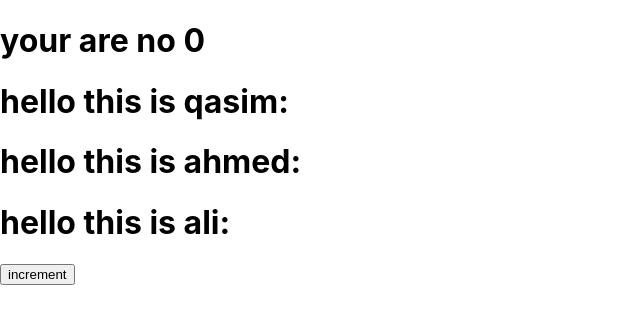
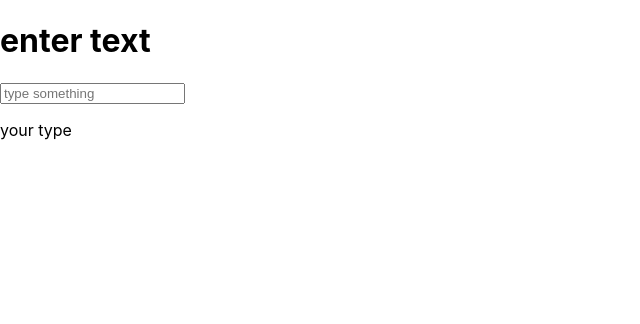
Before and after one commit to qasim-ali14/practice, a React (Create React App) app: page / in a window 1280 px wide. Shown: the top 324 px of the page, without its empty margins (0-640 px from the left). Built offline with nearby package versions, Linux system fonts and the light colour scheme.

Commit message:
use state example

```diff
--- a/src/App.js
+++ b/src/App.js
@@ -1,19 +1,22 @@
 
 import { useState } from 'react';
-import Sho from './show/Sho'
 function App() {
- const [ab,setcount]=useState(0);//in this object count variable hold value intialixz with a zero
+ const [ab,setcount]=useState('');//in this object count variable hold value intialixz with a zero
  //setcount is fucntion by this we can change the value of avariable
- function increment(){//basically with state we can chnage the internal data of component.
-  setcount(ab+1);
+ const sethandler=(e)=>{//basically with state we can chnage the internal data of component.
+  setcount(e.target.value);
  }
   return (//this is jsx part in this we write internal html.and javascript.
     <div className="App">
-   <h1> your are no {ab}</h1>
-      <Sho />
-      <Sho name='ahmed'/>
-      <Sho name='ali'/>
-      <button onClick={increment}>increment </button>
+   <h1> enter text</h1>
+      <input
+       type='text'
+       value={ab}
+       onChange={sethandler}
+       placeholder='type something'
+       />
+       <p>your type{ab}</p>
+
     </div>
   );
 }
```
